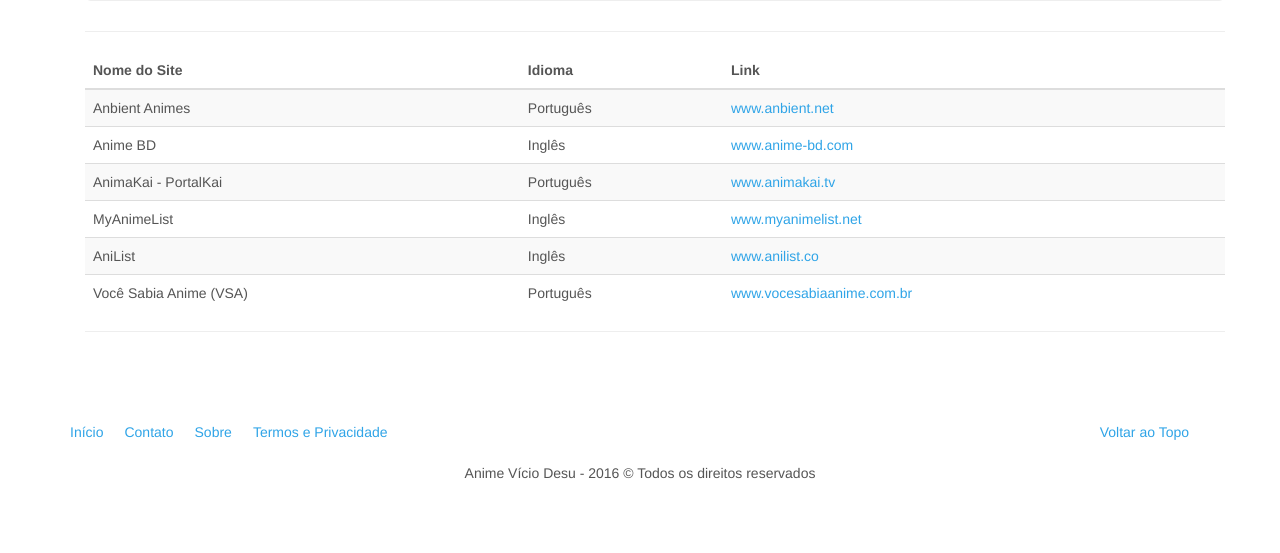
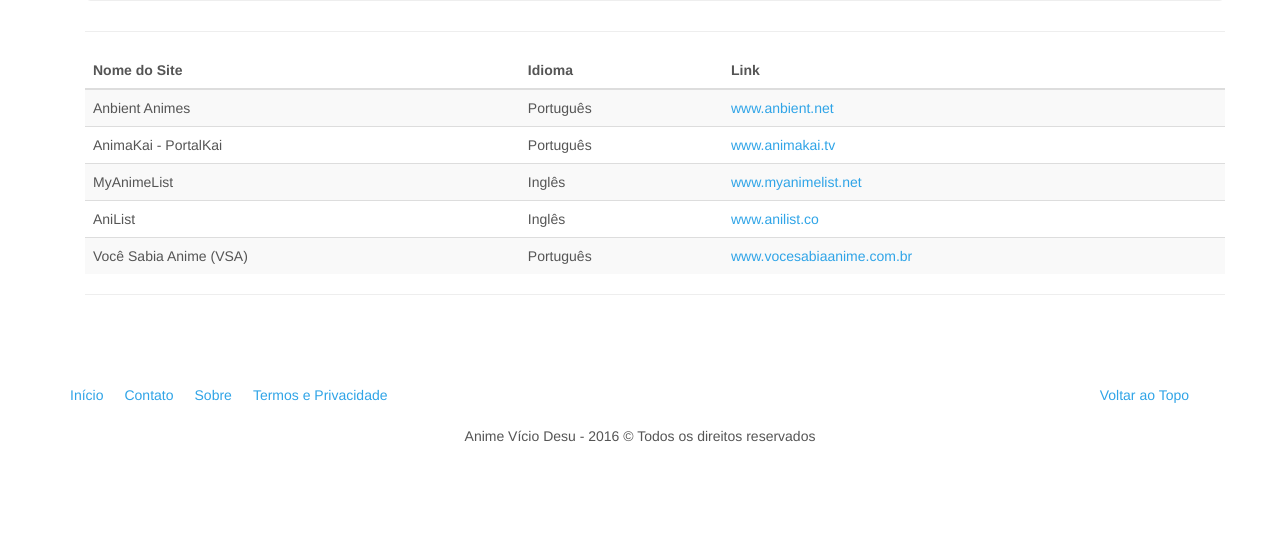
Before and after one commit to diogogomes079/animeviciodesu, a Django app: page /sobre/ in a window 1280 px wide. Shown: the part 515-1068 px from the top of the page. After the commit the page ends 957 px from the top, so only its background shows below. Run offline with Django 3.2, Linux system fonts and the light colour scheme; data that the repository does not hold is empty; some libraries are stand-ins or nearby versions.

Commit message:
10/08/2016 - OK

```diff
--- a/catalogo_anime/urls.py
+++ b/catalogo_anime/urls.py
@@ -5,6 +5,6 @@
 from . import views
 
 urlpatterns = [
-    url(r'^$', views.listar_animes, name='listar_animes')
+    url(r'^$', views.listar_animes, name='listar_animes'),
 
 ]
--- a/core/templates/base.html
+++ b/core/templates/base.html
@@ -38,7 +38,7 @@
             <ul class="dropdown-menu" aria-labelledby="download">
               <li><a href="{% url 'galeria_animes:listar_animes' %}">Lista de Animes</a></li>
               <li class="divider"><a href="">separador</a></li>
-              <li class="disabled"><a href="#">Gênero</a></li>
+              <li><a href="#">Gênero</a></li>
               <li class="divider"><a href="">separador</a></li>
               {% for genero in generos %}
               <li><a href="#">{{ genero.name }}</a></li>
--- a/core/templates/sobre.html
+++ b/core/templates/sobre.html
@@ -27,11 +27,6 @@
             <td><a href="http://www.anbient.net" target="_blank">www.anbient.net</a></td>
           </tr>
           <tr>
-            <td>Anime BD</td>
-            <td>Inglês</td>
-            <td><a href="http://www.anime-bd.com" target="_blank">www.anime-bd.com</a></td>
-          </tr>
-          <tr>
             <td>AnimaKai - PortalKai</td>
             <td>Português</td>
             <td><a href="http://www.animakai.tv/" target="_blank">www.animakai.tv</a></td>
@@ -53,6 +48,7 @@
           </tr>
         </tbody>
       </table>
+
       <hr>
     </div>
 
--- a/design/sobre.html
+++ b/design/sobre.html
@@ -69,11 +69,6 @@
               <td><a href="http://www.anbient.net" target="_blank">www.anbient.net</a></td>
             </tr>
             <tr>
-              <td>Anime BD</td>
-              <td>Inglês</td>
-              <td><a href="http://www.anime-bd.com" target="_blank">www.anime-bd.com</a></td>
-            </tr>
-            <tr>
               <td>AnimaKai - PortalKai</td>
               <td>Português</td>
               <td><a href="http://www.animakai.tv/" target="_blank">www.animakai.tv</a></td>
```
Also changed, not shown: README.md.
